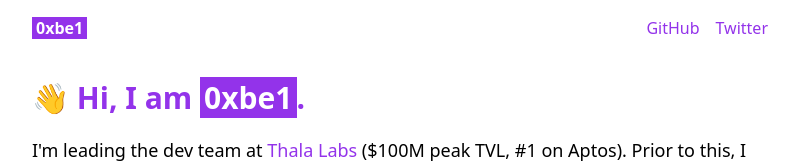
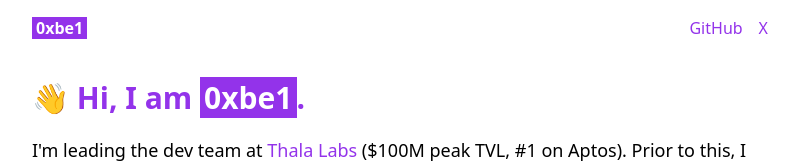
Before and after one commit to 0xbe1/0xbe1.xyz, a Next.js app: page / in a window 1280 px wide. Shown: the top 163 px of the page, without its empty margins (240-1039 px from the left). Built offline with nearby package versions, Linux system fonts and the light colour scheme.

Commit message:
rename Twitter to X

```diff
--- a/components/Layout.tsx
+++ b/components/Layout.tsx
@@ -20,7 +20,7 @@ const Layout = ({ children }: { children: ReactElement }) => {
             GitHub
           </a>
           <a href="https://x.com/_0xbe1" target="_blank">
-            Twitter
+            X
           </a>
         </div>
       </div>
```
